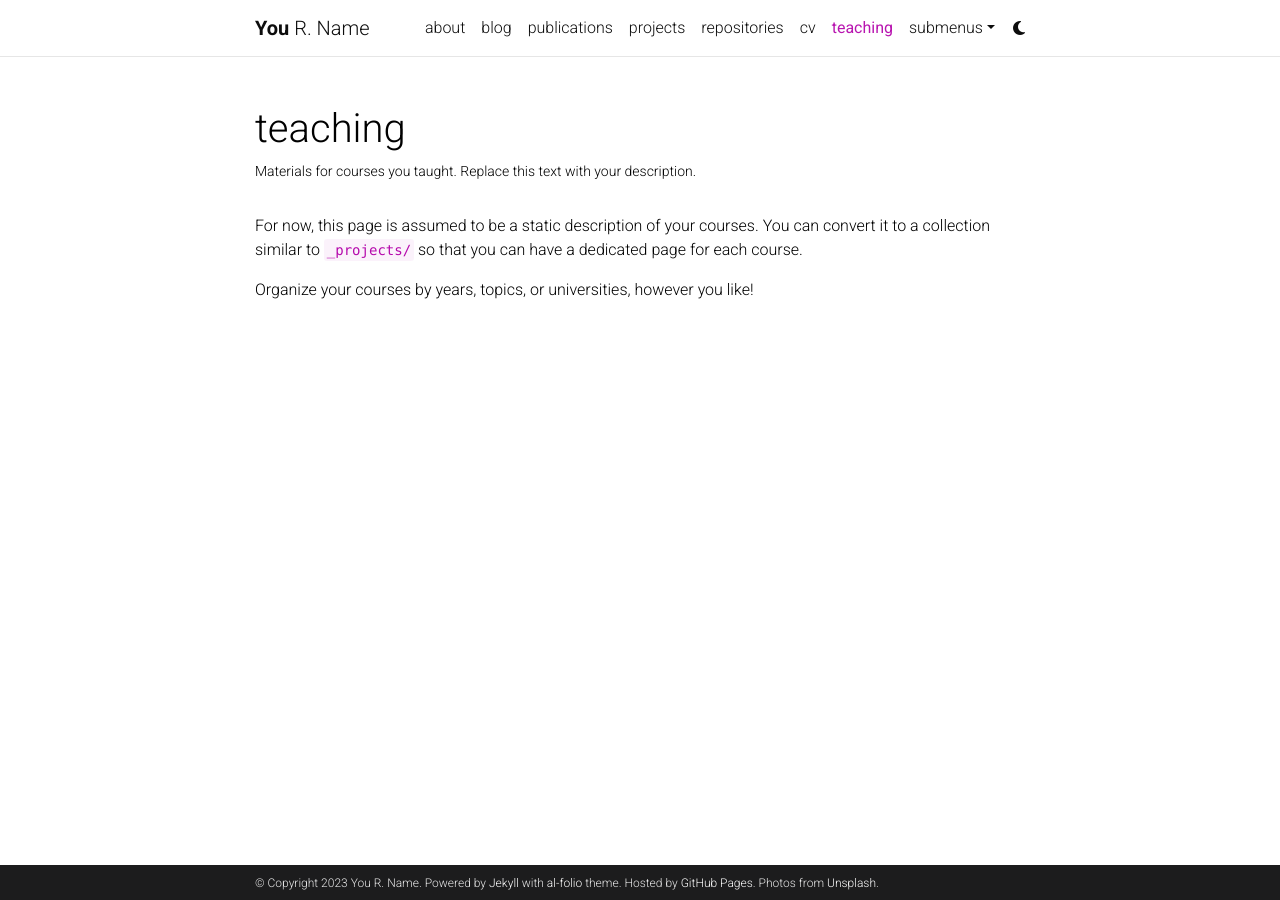
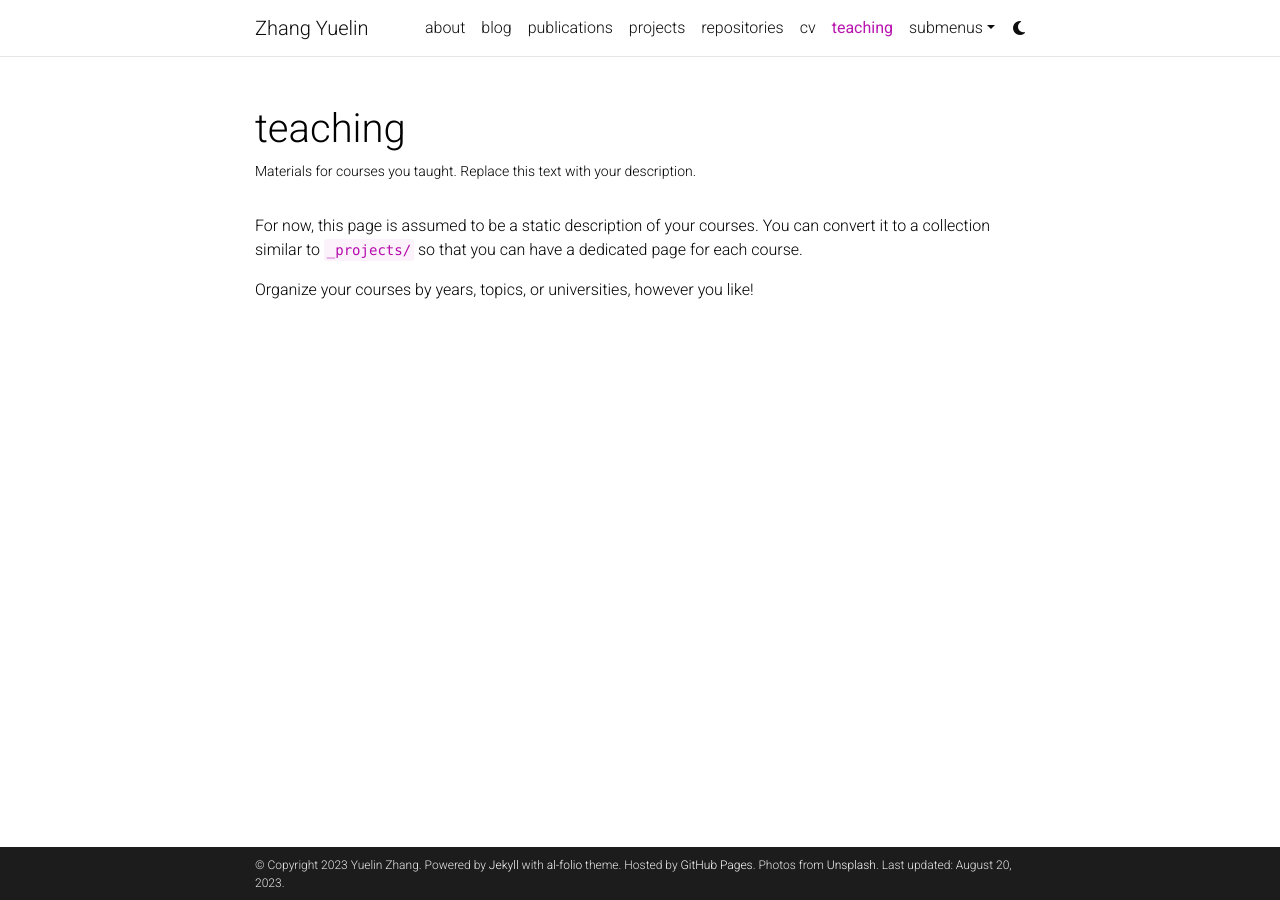
Before and after one commit to PieceZhang/PieceZhang.github.io, a Jekyll site: the page built from _pages/teaching.md, in a window 1280 px wide. Built offline with Jekyll 4.4.1, drawn with Linux system fonts in a browser that asks for light colours; comment, search, counter and statistics services are not loaded; a style sheet for code colours, icons or effects is not loaded.

Commit message:
Update _config.yml

```diff
--- a/_config.yml
+++ b/_config.yml
@@ -2,11 +2,11 @@
 # Site settings
 # -----------------------------------------------------------------------------
 
-title: blank # the website title (if blank, full name will be used instead)
-first_name: You
-middle_name: R.
-last_name: Name
-email: you@example.com
+title: Zhang Yuelin # the website title (if blank, full name will be used instead)
+first_name: Yuelin
+middle_name:
+last_name: Zhang
+email: zhangyuelin[at]link.cuhk.edu.hk
 description: > # the ">" symbol means to ignore newlines until "footer_text:"
   A simple, whitespace theme for academics. Based on [*folio](https://github.com/bogoli/-folio) design.
 footer_text: >
@@ -16,11 +16,11 @@
 keywords: jekyll, jekyll-theme, academic-website, portfolio-website  # add your own keywords or leave empty
 
 lang: en # the language of your site (for example: en, fr, cn, ru, etc.)
-icon: ⚛️  # the emoji used as the favicon (alternatively, provide image name in /assets/img/)
+icon: 🤣  # the emoji used as the favicon (alternatively, provide image name in /assets/img/)
 
 url: https://PieceZhang.github.io # the base hostname & protocol for your site
 baseurl:  # the subpath of your site, e.g. /blog/
-last_updated: false # set to true if you want to display last updated in the footer
+last_updated: True # set to true if you want to display last updated in the footer
 impressum_path:  # set to path to include impressum link in the footer, use the same path as permalink in a page, helps to conform with EU GDPR
 
 # -----------------------------------------------------------------------------
@@ -274,8 +274,8 @@
 
 scholar:
 
-  last_name: [Einstein]
-  first_name: [Albert, A.]
+  last_name: [Zhang]
+  first_name: [Yuelin]
 
   style: apa
   locale: en
```
